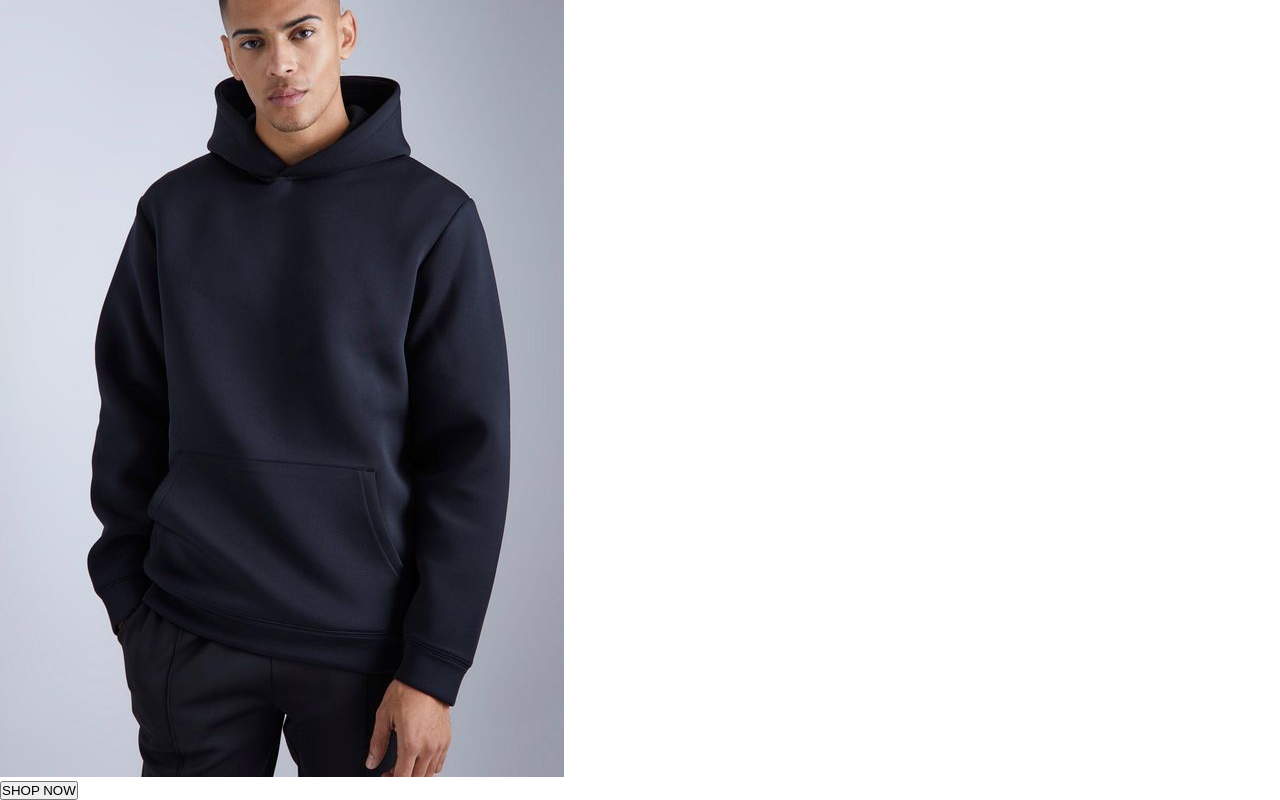
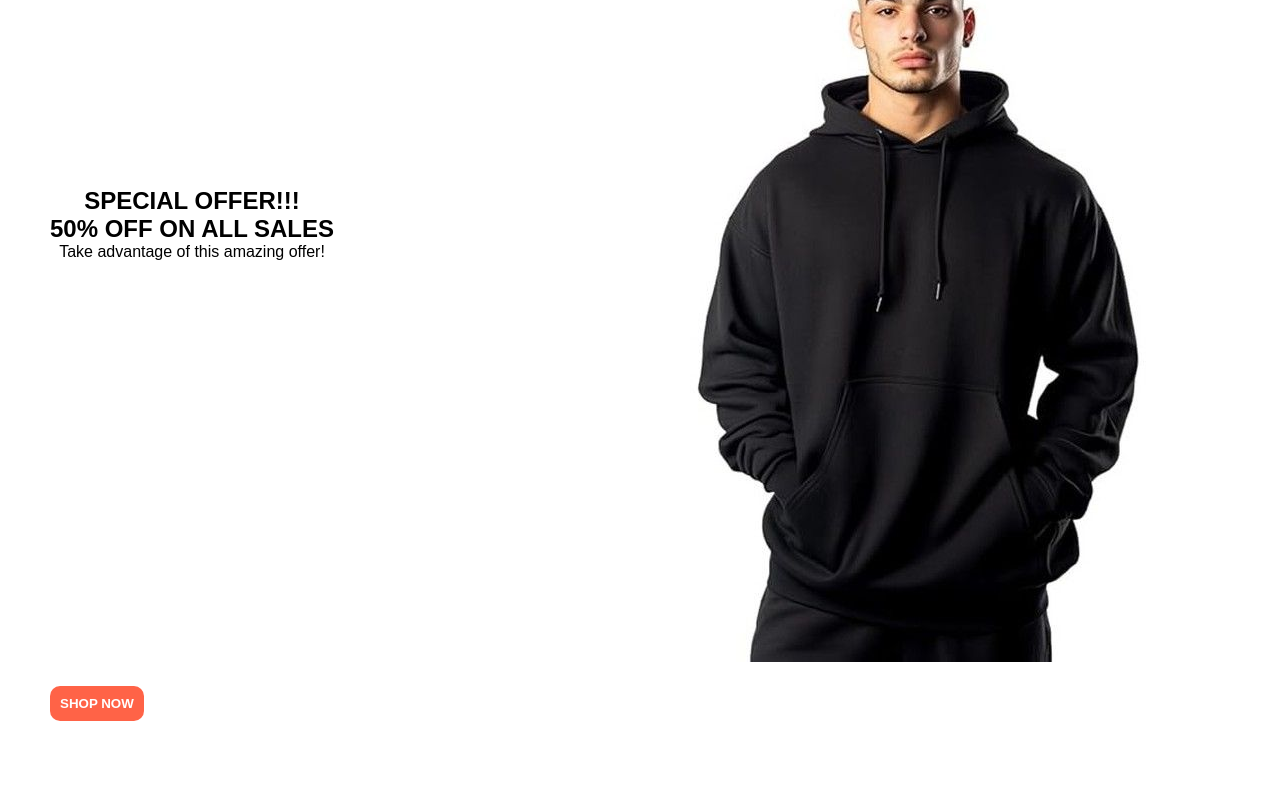
Before and after one commit to Dimgba-Eme/e-commerce-app, a React (Create React App) app in the folder my-store/: page / in a window 1280 px wide. Shown: the part 248-1048 px from the top of the page. After the commit the page ends 989 px from the top, so only its background shows below. Built offline with nearby package versions, Linux system fonts and the light colour scheme.

Commit message:
Aligned and styled the contents of the Hero section in all views

```diff
--- a/my-store/src/components/Hero.js
+++ b/my-store/src/components/Hero.js
@@ -18,7 +18,7 @@ function Hero() {
                         <img src={HeroImage} className='hero-image' />
                     </div>
                 </div>
-                <button>SHOP NOW</button>
+                <button className='cta-btn'>SHOP NOW</button>
             </section>
         </>
     )
--- a/my-store/src/components/hero.css
+++ b/my-store/src/components/hero.css
@@ -2,4 +2,44 @@
   padding: 0;
   margin: 0;
   box-sizing: border-box;
+}
+
+.hero-container {
+  padding: 20px 10px;
+}
+.hero-container .hero-inner .hero-offer {
+  padding: 10px 0;
+  text-align: center;
+}
+.hero-container .hero-inner .hero-image-container .hero-image {
+  width: 100%;
+  padding: 20px 0;
+}
+.hero-container .cta-btn {
+  padding: 10px;
+  font-weight: bold;
+  color: #fff;
+  background-color: tomato;
+  border: 0;
+  border-radius: 10px;
+}
+@media only screen and (min-width: 800px) {
+  .hero-container {
+    padding: 20px 50px;
+  }
+  .hero-container .hero-inner {
+    display: flex;
+  }
+  .hero-container .hero-inner .hero-offer {
+    margin-top: 300px;
+  }
+  .hero-container .hero-inner .hero-image-container {
+    margin-left: auto;
+    align-items: flex-end;
+    justify-content: flex-end;
+  }
+  .hero-container .hero-inner .hero-image-container .hero-image {
+    width: 100%;
+    padding: 20px 0;
+  }
 }/*# sourceMappingURL=hero.css.map */
--- a/my-store/src/components/hero.scss
+++ b/my-store/src/components/hero.scss
@@ -3,3 +3,53 @@
     margin: 0;
     box-sizing: border-box;
 }
+
+.hero-container {
+    padding: 20px 10px;
+
+    .hero-inner {
+        .hero-offer {
+            padding: 10px 0;
+            text-align: center;
+        }
+
+        .hero-image-container {
+            .hero-image {
+                width: 100%;
+                padding: 20px 0;
+            }
+        }
+    }
+
+    .cta-btn {
+        padding: 10px;
+        font-weight: bold;
+        color: #fff;
+        background-color: tomato;
+        border: 0;
+        border-radius: 10px;
+    }
+
+    @media only screen and (min-width: 800px) {
+        padding: 20px 50px;
+
+        .hero-inner {
+            display: flex;
+
+            .hero-offer {
+                margin-top: 300px;
+            }
+
+            .hero-image-container {
+                margin-left: auto;
+                align-items: flex-end;
+                justify-content: flex-end;
+
+                .hero-image {
+                    width: 100%;
+                    padding: 20px 0;
+                }
+            }
+        }
+    }
+}
```
Also changed, not shown: my-store/src/assets/images/hero_image.jpeg, 1 other file (tests, documents, lock files or other folders).
